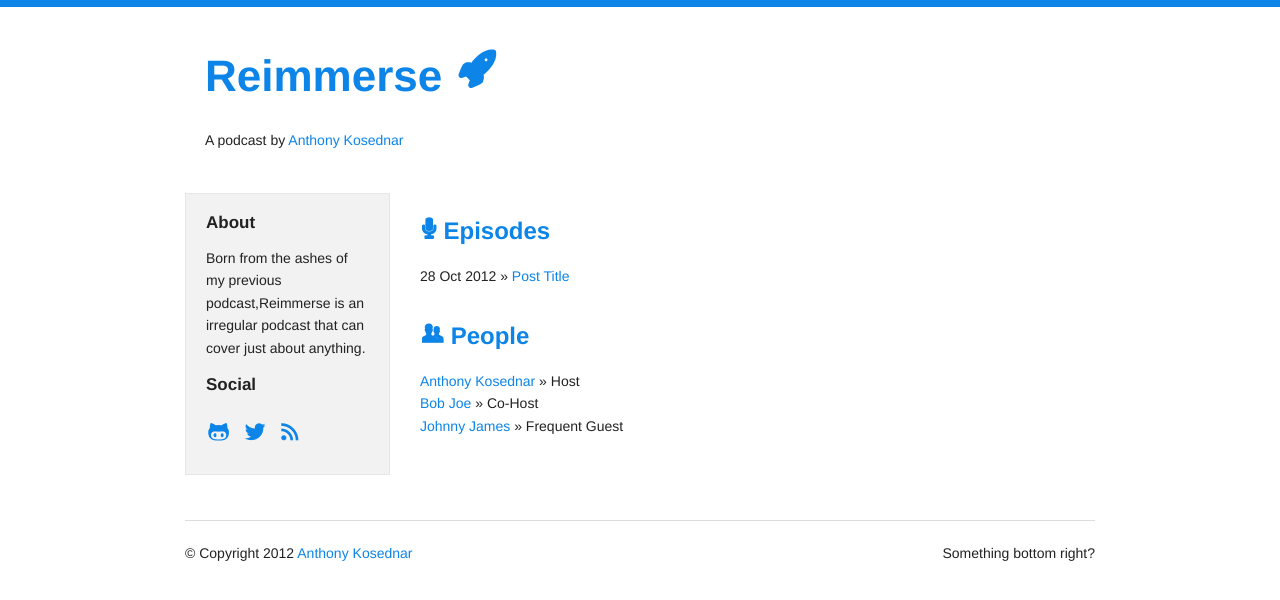
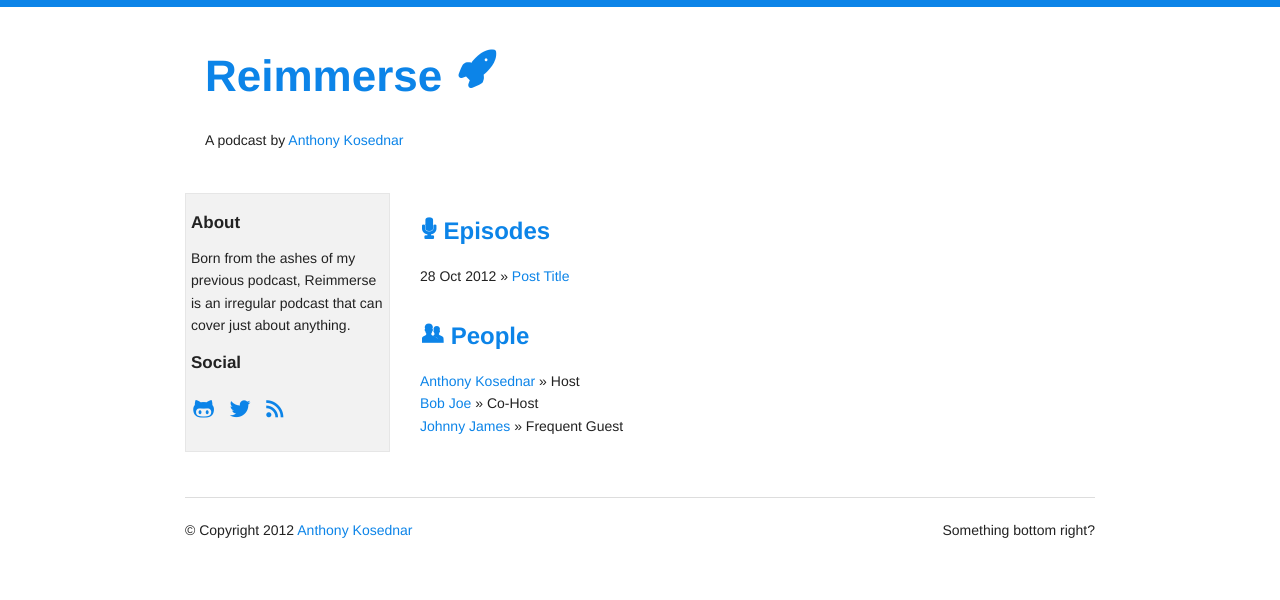
Before and after one commit to akosednar/reimmer.se, a Jekyll site: the page built from index.html, in a window 1280 px wide. Shown: the top 600 px of the page. Built offline with Jekyll 4.4.1, drawn with Linux system fonts in a browser that asks for light colours.

Commit message:
Added some css for the description box

```diff
--- a/_layouts/default.html
+++ b/_layouts/default.html
@@ -18,7 +18,7 @@
 
   <!-- Included CSS Files (Compressed) -->
   <link rel="stylesheet" href="/css/foundation.min.css?v=1.0">
-  <link rel="stylesheet" href="/css/app.css?v=1.0.1">
+  <link rel="stylesheet" href="/css/app.css?v=1.0.2">
 
   <script src="/js/modernizr.foundation.js?v=1.0"></script>
 </head>
@@ -45,9 +45,9 @@
     <!-- Nav Sidebar -->
     <!-- This is source ordered to be pulled to the left on larger screens -->
 	<div class="three columns">
-      <div class="panel">
+      <div class="panel description">
       	<h5>About</h5>
-      	<p>Born from the ashes of my previous podcast,Reimmerse is an irregular podcast that can cover just about anything.</p>
+      	<p>Born from the ashes of my previous podcast, Reimmerse is an irregular podcast that can cover just about anything.</p>
         <h5>Social</h5>
         <span class="social"><a href="https://github.com/akosednar/">&#62208;</a> <a href="https://twitter.com/akosednar">&#62217;</a></span><span class="sicon"> <a href="http://reimmer.se/atom.xml">&#59194;</a></span>
       </div>
--- a/css/app.css
+++ b/css/app.css
@@ -75,6 +75,15 @@ padding: 20px;
 	font-size: 80px;
 	color: #0C84E8 !important;
 }
+.description{
+	background: #f2f2f2;
+	border: solid 1px #e6e6e6;
+	margin: 0 0 22px 0;
+	padding-top: 20px;
+	padding-bottom: 20px;
+	padding-right: 5px !important;
+	padding-left: 5px !important;
+}
 
 
 /* -----------------------------------------
```
